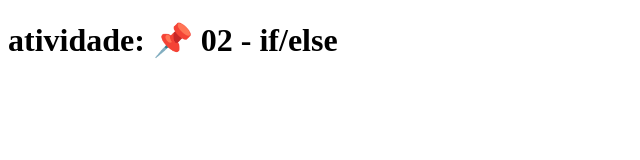
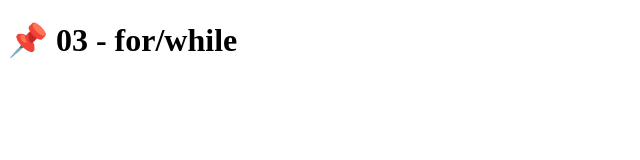
Before and after one commit to lukario-luk/03-for-while, a plain HTML site: page index.html in a window 1280 px wide. Shown: the whole page, without its empty margins (0-640 px from the left). Drawn offline with Linux system fonts and the light colour scheme.

Commit message:
second commit patch update

```diff
--- a/index.html
+++ b/index.html
@@ -4,10 +4,10 @@
     <meta charset="UTF-8">
     <meta http-equiv="X-UA-Compatible" content="IE=edge">
     <meta name="viewport" content="width=device-width, initial-scale=1.0">
-    <title>if/else</title>
+    <title>for/while</title>
 </head>
 <body>
-    <h1>atividade: 📌 02 - if/else</h1>
+    <h1>📌 03 -  for/while</h1>
     <script src="script.js"></script>
 </body>
 </html>
```
Also changed, not shown: script.js (line endings or trailing spaces).
